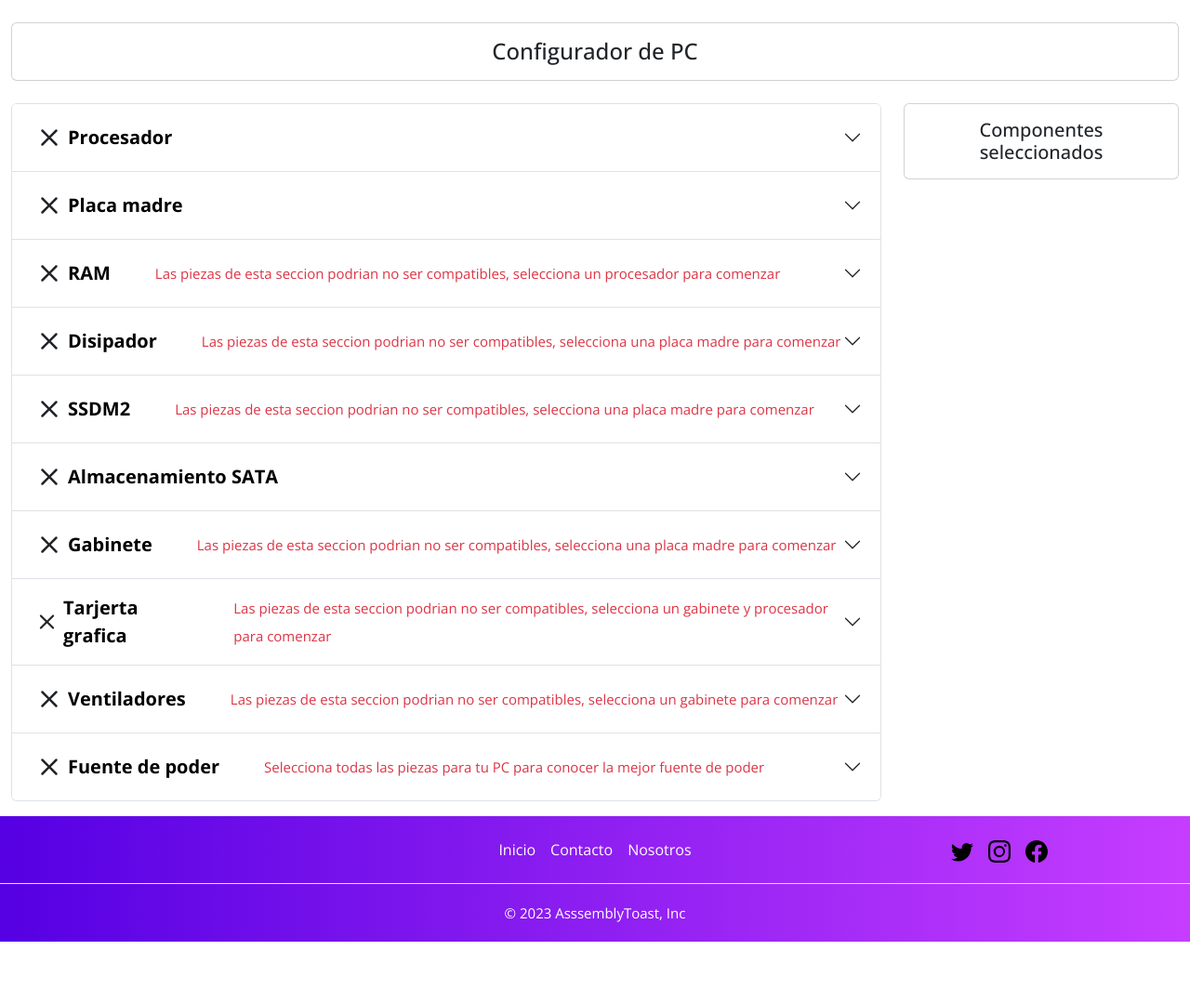
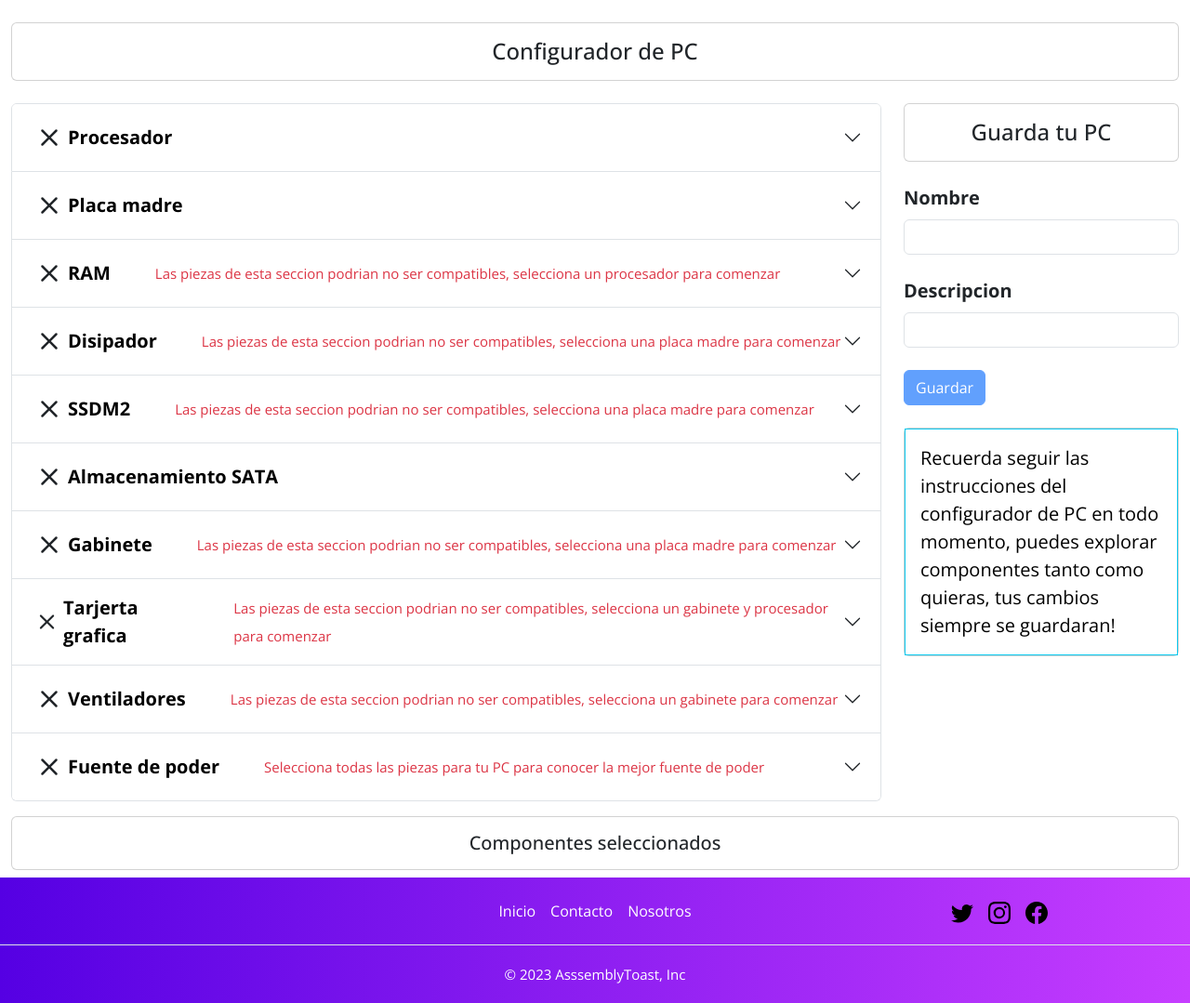
Before and after one commit to UMRGRS/improved-octo-waffle, a PHP site: page /php/armarbuild.php in a window 1280 px wide. Shown: the part 78-1157 px from the top of the page at 93% size. Before the commit the page ends 1091 px from the top, so only its background shows below. Run offline with PHP 8.4, Linux system fonts and the light colour scheme.

Commit message:
Basic loop done

```diff
--- a/php/armarbuild.php
+++ b/php/armarbuild.php
@@ -17,6 +17,7 @@ include_once("../php_important/connection.php");
 </head>
 
 <body class="d-flex flex-column min-vh-100">
+
     <?php include("../Archives_include/header.php"); ?>
     <div class="container-fluid mt-4">
         <div class="row mx-0 mb-4">
@@ -631,6 +632,34 @@ include_once("../php_important/connection.php");
                 </div>
             </div>
             <div class="col-lg-3">
+                <div class="card mb-4">
+                    <div class="card-body text-center">
+                        <h4 class="mb-0">Guarda tu PC</h4>
+                    </div>
+                </div>
+                <div class="mb-4">
+                    <form method="post" action="../php_important/connection.php">
+                        <div class="mb-4">
+                            <label class="form-label fs-5 fw-bold">Nombre</label>
+                            <input class="form-control" type="text" name="buildName" maxlength="30" required>
+                        </div>
+                        <div class="mb-4">
+                            <label class="form-label fs-5 fw-bold">Descripcion</label>
+                            <input class="form-control" type="text" name="description" maxlength="50" required>
+                        </div>
+                        <div class="mb-4">
+                            <button class="btn btn-primary" type="submit" name="saveBuild" <?php if(UnlockSave()){echo"disabled";}?>>Guardar</button>
+                        </div>
+                    </form>
+                </div>
+                <div class="card mb-4">
+                    <div class="card-body border border-info">
+                        <p class="mb-0 fs-5">Recuerda seguir las instrucciones del configurador de PC en todo momento, puedes explorar componentes tanto como quieras, tus cambios siempre se guardaran!</p>
+                    </div>
+                </div>
+            </div>
+
+            <div class="col-lg-12">
                 <!--Columna componentes agregados-->
                 <div class="row">
                     <div class="col-lg-12">
--- a/php/perfil.php
+++ b/php/perfil.php
@@ -88,7 +88,7 @@ $buildData = UserBuilds($_SESSION["userID"]);
                 <div class='col-lg-4 d-flex justify-content-center mb-4'>
                     <div class='card' style='width: 2000px;'>
                         <div class='card-body text-center'>
-                            <img src='../assets/images/defec.jpeg' class='card-img-top rounded'>
+                            <img src='../assets/images/gabinete/".$row["imagen"]."' class='card-img-top rounded'>
                             <h5 class='card-title mt-4 text-black'>".$row["Nombre"]."</h5>
                             <p class='card-text mt-1'>".$row["Descripcion"]."</p>
                         </div>
@@ -103,7 +103,7 @@ $buildData = UserBuilds($_SESSION["userID"]);
                     <!--Cambiar por agregar build-->
                     <a href="armarbuild.php">
                         <div class="card-body text-center">
-                            <img src="../assets/images/defec.jpeg" class="rounded">
+                            <img src="../assets/images/addBuild.webp" class="rounded">
                             <p class="card-title mt-4 text-black h5 fs-5">Nuevo ensamble</p>
                         </div>
                     </a>
```
Also changed, not shown: php_important/connection.php (+35 -1 lines), assets/images/addBuild.webp (added).
